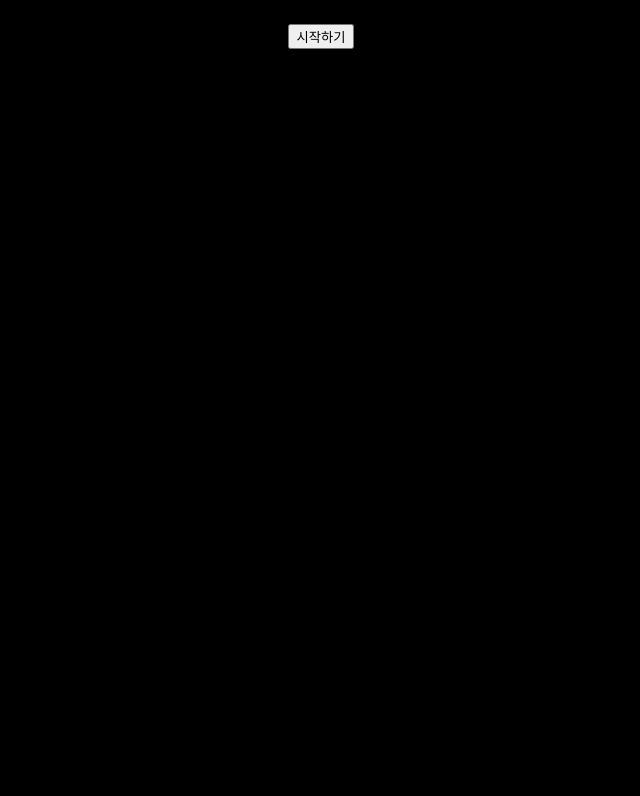
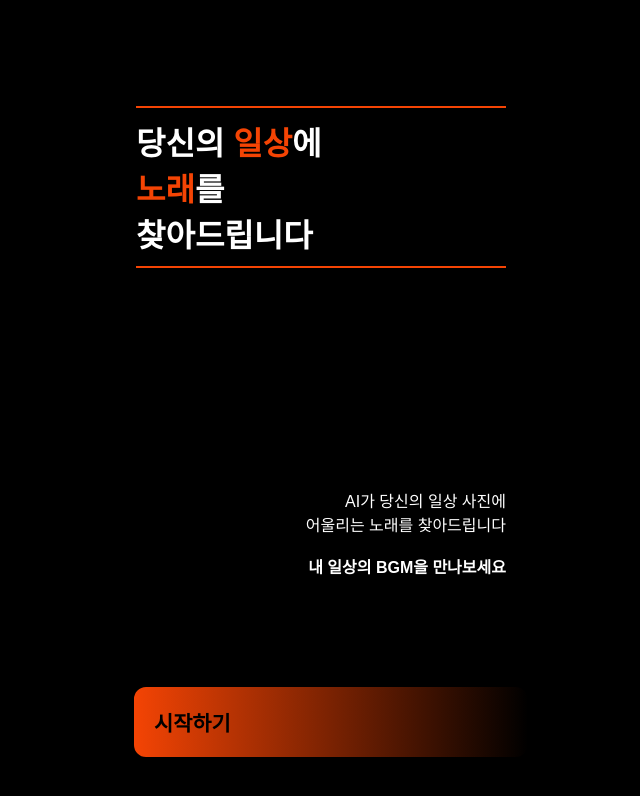
Before and after one commit to boostcampaitech5/level3_recsys_finalproject-recsys-03, a React (Create React App) app in the folder front/: page / in a window 1280 px wide. Shown: the top 796 px of the page, without its empty margins (319-959 px from the left). Built offline with nearby package versions, Linux system fonts and the light colour scheme.

Commit message:
IMR-26 feat: apply css in MainPage

```diff
--- a/front/src/App.css
+++ b/front/src/App.css
@@ -1,5 +1,6 @@
 .App {
   text-align: center;
+  font-family: 'Noto Sans KR', sans-serif;
 }
 
 .App-logo {
--- /dev/null
+++ b/front/src/components/page/MainPage.css
@@ -0,0 +1,64 @@
+.bg{
+    width: min(100%, 25em);
+    height: 100vh;
+    margin: auto;
+}
+
+.space{
+    padding: 3em;
+}
+
+.line{
+    height: 2px;
+    background-color: #f44404;
+    margin-left: 15px;
+    margin-right: 15px;
+    margin-top: 10px;
+    margin-bottom: 10px;
+}
+
+.title{
+    text-align: left;
+    color: white;
+    margin-left: 15px;
+    font-style: border;
+    font-size: 2em;
+    font-family: 'Noto Sans KR', sans-serif;
+    font-weight: 900;
+}
+
+.colored {
+    color:#f44404;
+}
+
+.subtitle{
+    text-align: right;
+    color: white;
+    margin-top: 220px;
+    margin-right: 15px;
+    font-size: 1em;
+    font-family: 'Noto Sans KR', sans-serif;
+}
+
+.border{
+    font-weight: bolder;
+}
+
+.starbBnt{
+    width: 100%;
+    background: linear-gradient(to right, #f44404, black);
+    border: none;
+    border-radius: 15px;
+    margin: 10px;
+    font-family: 'Noto Sans KR', sans-serif;
+    border-style: solid;
+    border-color: black;
+    text-align: left;
+    font-weight: 900;
+    font-size: 1.3em;
+    padding: 20px;
+}
+
+.starbBnt:hover{
+    color: white;
+}
--- a/front/src/components/page/MainPage.jsx
+++ b/front/src/components/page/MainPage.jsx
@@ -1,5 +1,6 @@
 import React from 'react';
 import { useNavigate } from 'react-router-dom';
+import './MainPage.css';
 
 function MainPage() {
   const navigate = useNavigate();
@@ -9,10 +10,24 @@ function MainPage() {
 
   return (
     <div className="bg">
-      <div className="Title">서비스명</div>
+      <div className="space" />
+      <div className="line" />
+      <div className="title">
+        당신의 <span className="colored">일상</span>에 <br />
+        <span className="colored">노래</span>를 <br /> 찾아드립니다
+      </div>
+      <div className="line" />
+      <div className="subtitle">
+        AI가 당신의 일상 사진에
+        <br />
+        어울리는 노래를 찾아드립니다 <br />
+        <br />
+        <span className="border">내 일상의 BGM을 만나보세요</span>
+      </div>
+      <div className="space" />
       <div className="NextPageBnt">
-        <button type="button" onClick={naviateToUpload}>
-          시작하기
+        <button className="starbBnt" type="button" onClick={naviateToUpload}>
+          <span className="bntText1">시작하기</span>
         </button>
       </div>
     </div>
```
